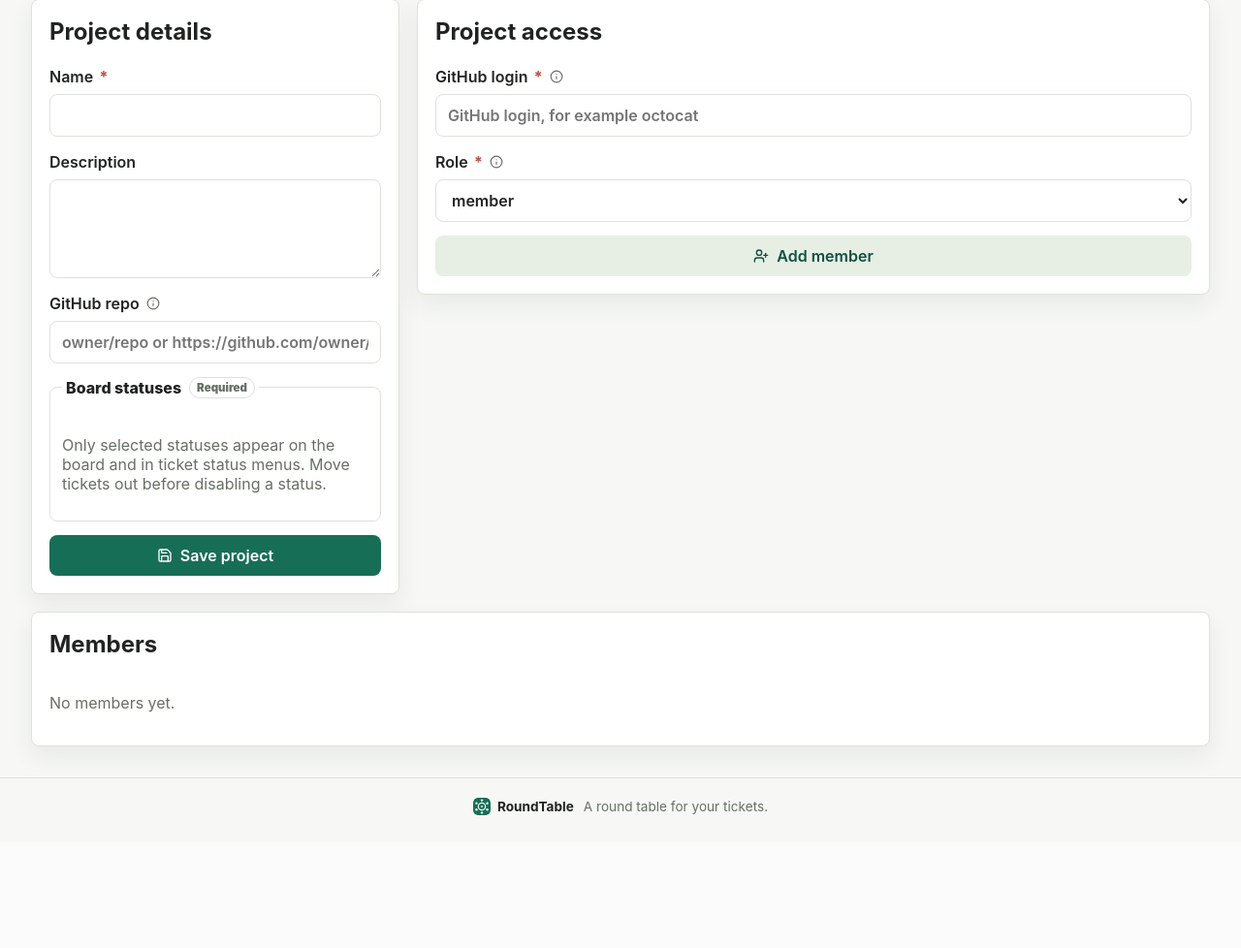
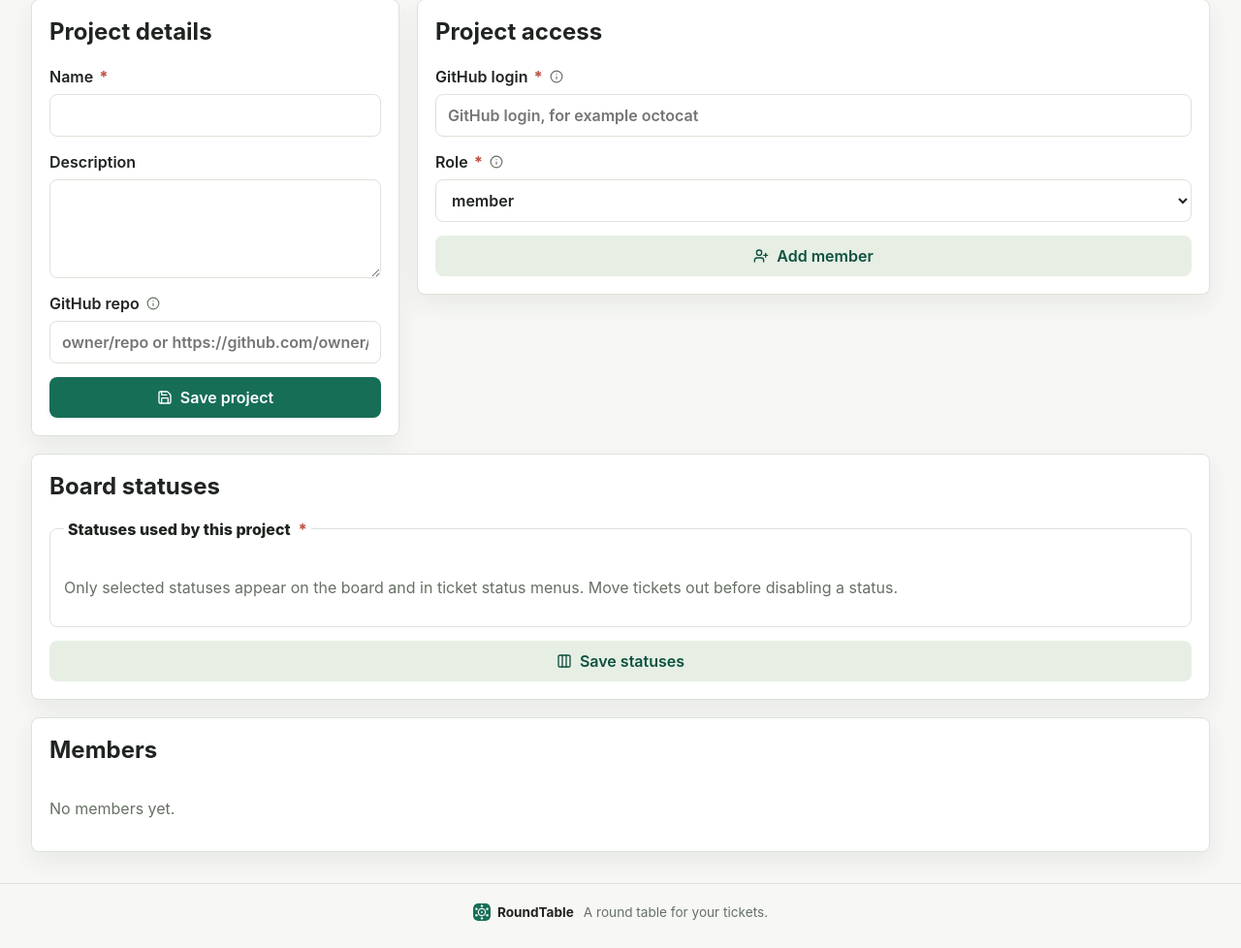
Before and after one commit to q121212/RoundTable, a FastAPI app: template app/templates/project_settings.html in a window 1280 px wide. Shown: the part 149-1127 px from the top of the page at 97% size. Before the commit the page ends 990 px from the top, so only its background shows below. Run offline with FastAPI, Linux system fonts and the light colour scheme; the template is opened without the code that fills it, so the values that code supplies are empty.

Commit message:
Polish project settings and dependency floor

```diff
--- a/app/static/app.js
+++ b/app/static/app.js
@@ -140,6 +140,8 @@
       "projects.settings": "Project settings",
       "projects.statuses": "Board statuses",
       "projects.statuses_help": "Only selected statuses appear on the board and in ticket status menus. Move tickets out before disabling a status.",
+      "projects.statuses_selected": "Statuses used by this project",
+      "projects.save_statuses": "Save statuses",
       "projects.title": "Projects",
       "status.all": "All",
       "status.Backlog": "Backlog",
@@ -317,6 +319,8 @@
       "projects.settings": "Настройки проекта",
       "projects.statuses": "Статусы доски",
       "projects.statuses_help": "На доске и в меню тикетов будут только выбранные статусы. Перед отключением статуса перенесите из него тикеты.",
+      "projects.statuses_selected": "Статусы этого проекта",
+      "projects.save_statuses": "Сохранить статусы",
       "projects.title": "Проекты",
       "status.all": "Все",
       "status.Backlog": "Бэклог",
--- a/app/static/styles.css
+++ b/app/static/styles.css
@@ -2075,6 +2075,19 @@ a.ticket-key:hover {
   background: var(--surface-strong);
 }
 
+.board-status-settings {
+  padding: 14px;
+  background: var(--surface);
+}
+
+.board-status-settings .status-choice-grid {
+  grid-template-columns: repeat(auto-fit, minmax(132px, 1fr));
+}
+
+.board-status-settings .status-choice {
+  background: var(--surface-soft);
+}
+
 .member-row {
   grid-template-columns: minmax(0, 1fr) auto auto;
   align-items: center;
--- a/app/templates/project_settings.html
+++ b/app/templates/project_settings.html
@@ -43,21 +43,9 @@
         </span>
         <input name="repo" value="{{ project.github_repo_full_name or '' }}" placeholder="owner/repo or https://github.com/owner/repo" data-i18n-placeholder="placeholder.github_repo">
       </label>
-      <fieldset class="status-settings">
-        <legend>
-          <span data-i18n="projects.statuses">Board statuses</span>
-          <span class="field-badge" data-i18n="field.required">Required</span>
-        </legend>
-        <div class="status-choice-grid">
-          {% for status in all_statuses %}
-            <label class="check-row status-choice">
-              <input type="checkbox" name="statuses" value="{{ status }}" {% if status in active_statuses %}checked{% endif %}>
-              <span data-i18n="status.{{ status }}">{{ status }}</span>
-            </label>
-          {% endfor %}
-        </div>
-        <p class="muted" data-i18n="projects.statuses_help">Only selected statuses appear on the board and in ticket status menus. Move tickets out before disabling a status.</p>
-      </fieldset>
+      {% for status in active_statuses %}
+        <input type="hidden" name="statuses" value="{{ status }}">
+      {% endfor %}
       <button class="primary" type="submit" data-icon="save" data-i18n="projects.save_details">Save project</button>
     </form>
   </div>
@@ -87,6 +75,32 @@
         </select>
       </label>
       <button class="secondary" type="submit" data-icon="user-plus" data-i18n="projects.add_member">Add member</button>
+    </form>
+  </div>
+
+  <div class="panel wide-panel">
+    <h2 data-i18n="projects.statuses">Board statuses</h2>
+    <form class="stacked-form" method="post" action="/api/projects/{{ project.key }}/settings">
+      <input type="hidden" name="csrf_token" value="{{ user.csrf_token }}">
+      <input type="hidden" name="name" value="{{ project.name }}">
+      <input type="hidden" name="description" value="{{ project.description }}">
+      <input type="hidden" name="repo" value="{{ project.github_repo_full_name or '' }}">
+      <fieldset class="status-settings board-status-settings">
+        <legend>
+          <span data-i18n="projects.statuses_selected">Statuses used by this project</span>
+          <span class="required-mark" aria-hidden="true">*</span>
+        </legend>
+        <div class="status-choice-grid">
+          {% for status in all_statuses %}
+            <label class="check-row status-choice">
+              <input type="checkbox" name="statuses" value="{{ status }}" {% if status in active_statuses %}checked{% endif %}>
+              <span data-i18n="status.{{ status }}">{{ status }}</span>
+            </label>
+          {% endfor %}
+        </div>
+        <p class="muted" data-i18n="projects.statuses_help">Only selected statuses appear on the board and in ticket status menus. Move tickets out before disabling a status.</p>
+      </fieldset>
+      <button class="secondary" type="submit" data-icon="columns-3" data-i18n="projects.save_statuses">Save statuses</button>
     </form>
   </div>
 
--- a/pyproject.toml
+++ b/pyproject.toml
@@ -3,13 +3,14 @@ name = "roundtable"
 version = "0.1.0"
 description = "A local Jira-like ticket tracker with GitHub, MCP, and notifications."
 readme = "README.md"
-requires-python = ">=3.9"
+requires-python = ">=3.10"
 dependencies = [
     "fastapi>=0.115.0",
     "uvicorn[standard]>=0.30.0",
     "jinja2>=3.1.0",
-    "python-multipart>=0.0.9",
+    "python-multipart>=0.0.27",
     "httpx>=0.27.0",
+    "python-dotenv>=1.2.2",
     "pyjwt[crypto]>=2.9.0",
 ]
 
--- a/requirements.txt
+++ b/requirements.txt
@@ -1,7 +1,7 @@
 fastapi>=0.115.0
 uvicorn[standard]>=0.30.0
 jinja2>=3.1.0
-python-multipart>=0.0.9
+python-multipart>=0.0.27
 httpx>=0.27.0
-python-dotenv>=1.0.0
+python-dotenv>=1.2.2
 pyjwt[crypto]>=2.9.0
```
Also changed, not shown: AGENTS.md (+1 -1 lines), README.md, 2 other files.
